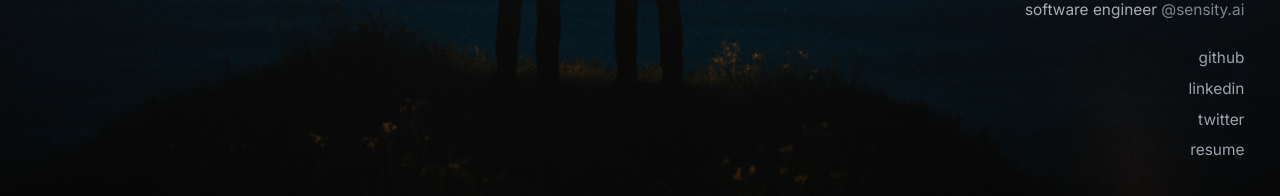
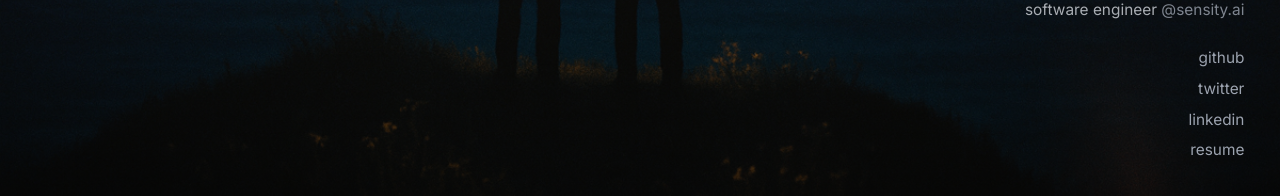
Before and after one commit to DogukanUrker/dogukanurker.com, a Next.js app in the folder app/: page / in a window 1280 px wide. Shown: the part 601-797 px from the top of the page. Built offline with nearby package versions, Linux system fonts and the light colour scheme.

Commit message:
Reorder social links in navigation menu
Moved the LinkedIn link below Twitter in the navigation links array to adjust the display order.

```diff
--- a/app/src/app/page.tsx
+++ b/app/src/app/page.tsx
@@ -56,8 +56,8 @@ export default function HomePage() {
           <nav className="flex flex-col items-end gap-2">
             {[
               { name: "github", url: "https://github.com/dogukanurker" },
+              { name: "twitter", url: "https://twitter.com/dogukanurker" },
               { name: "linkedin", url: "https://linkedin.com/in/dogukanurker" },
-              { name: "twitter", url: "https://twitter.com/dogukanurker" },
               { name: "resume", url: "/cv.pdf" },
             ].map((link, index) => (
               <a
```
